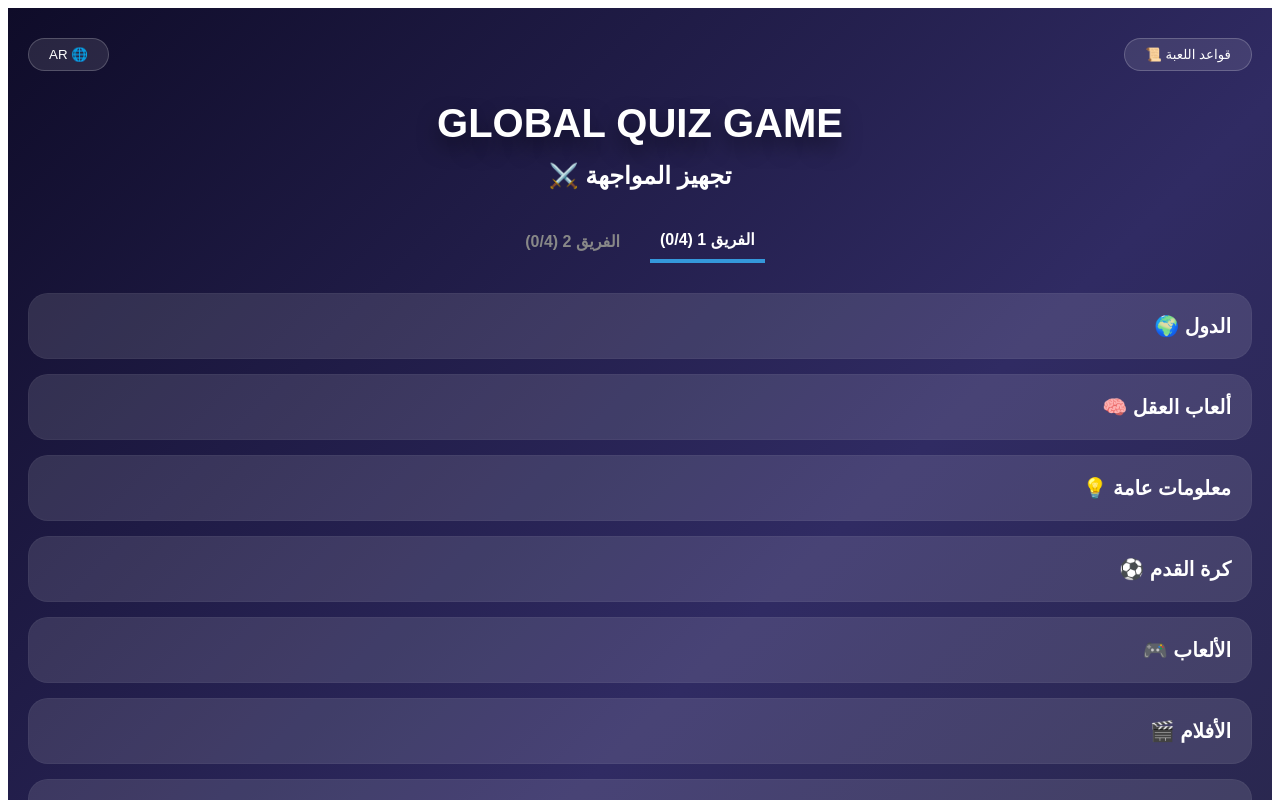
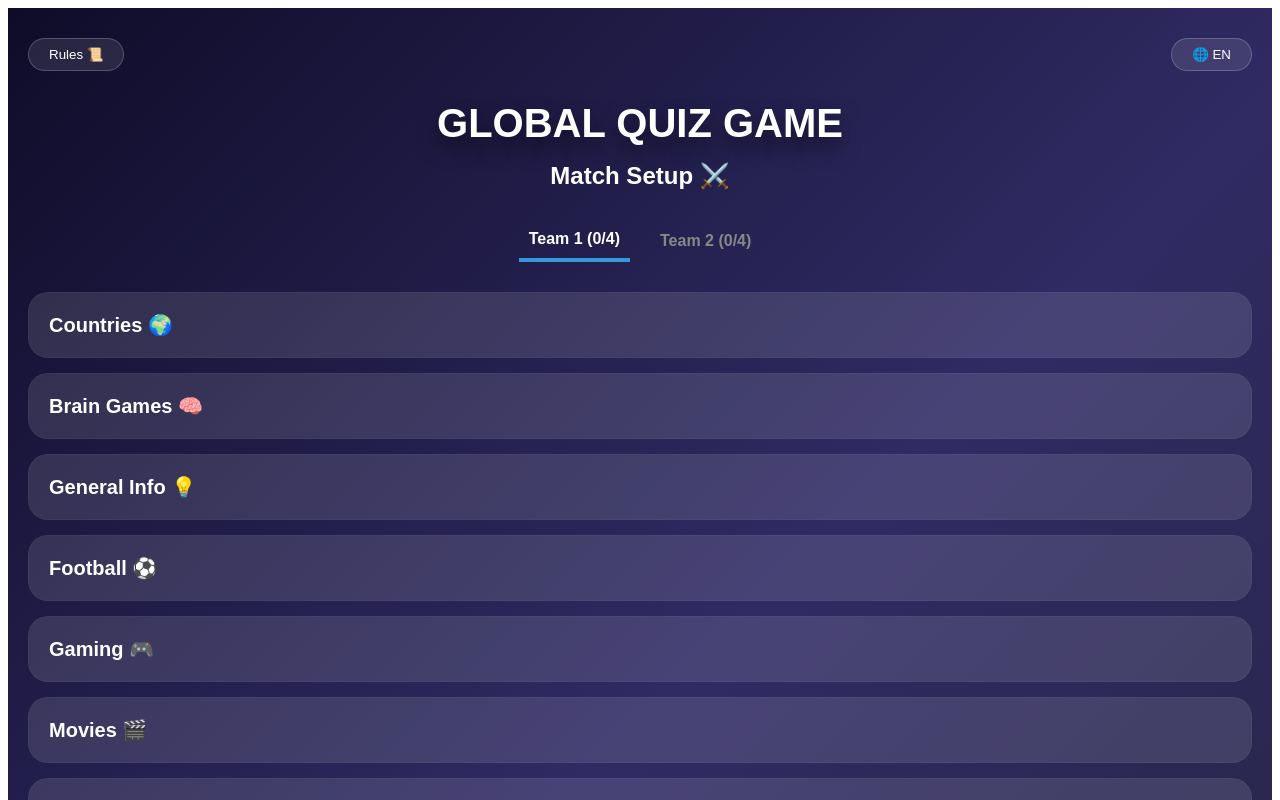
Before and after one commit to Pandorabox124/global-quiz-game, a React (Vite) app: page / in a window 1280 px wide. Shown: the top 800 px of the page. Built offline with nearby package versions, Linux system fonts and the light colour scheme.

Commit message:
Update CreateRoom.jsx

```diff
--- a/src/CreateRoom.jsx
+++ b/src/CreateRoom.jsx
@@ -258,7 +258,7 @@ const actionsList = [
 ];
 
 export default function CreateRoom() {
-  const [lang, setLang] = useState("ar");
+  const [lang, setLang] = useState("en");
   const [showLangMenu, setShowLangMenu] = useState(false);
   const [showRules, setShowRules] = useState(false);
   const [openCat, setOpenCat] = useState(null);
```
